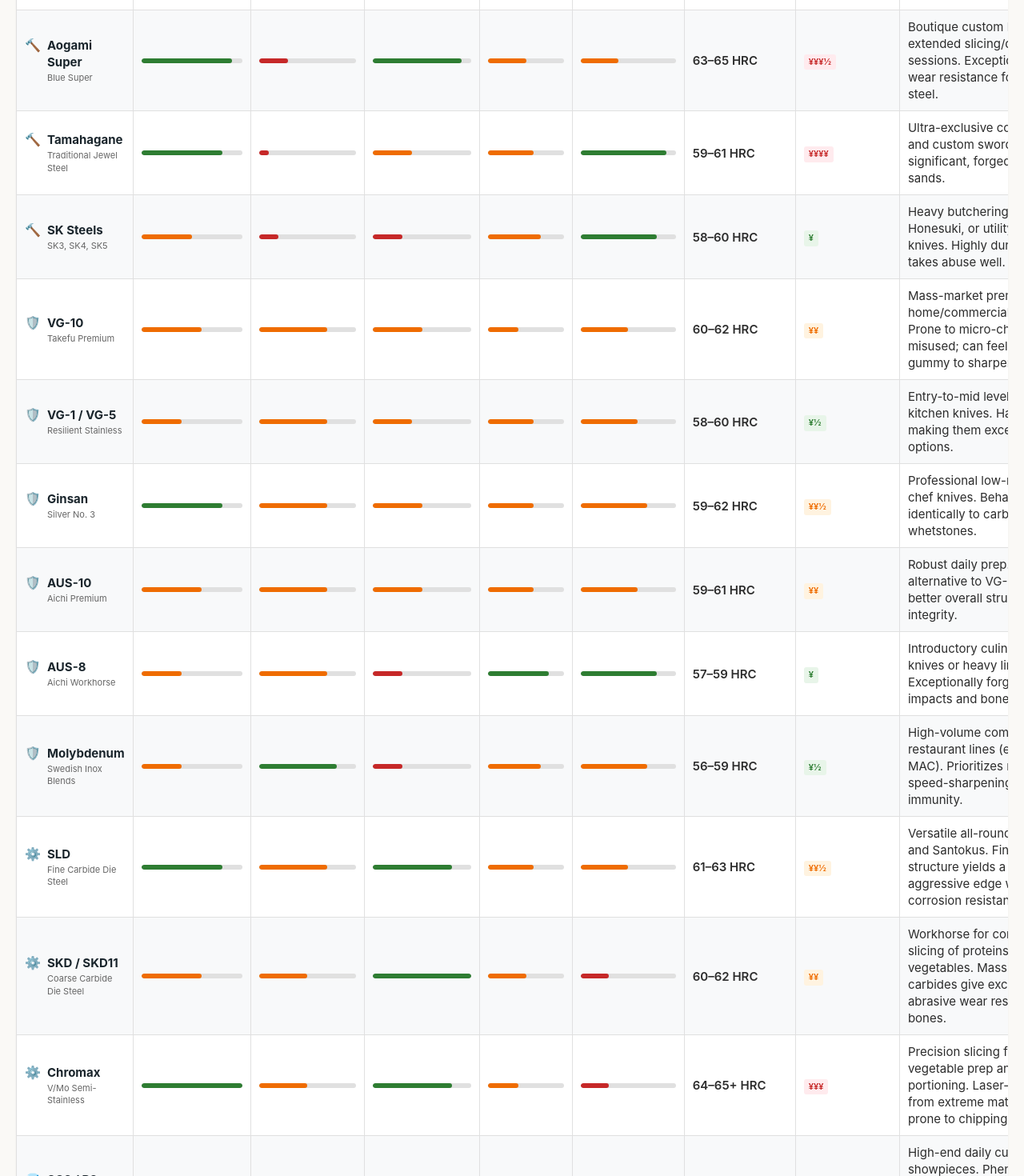
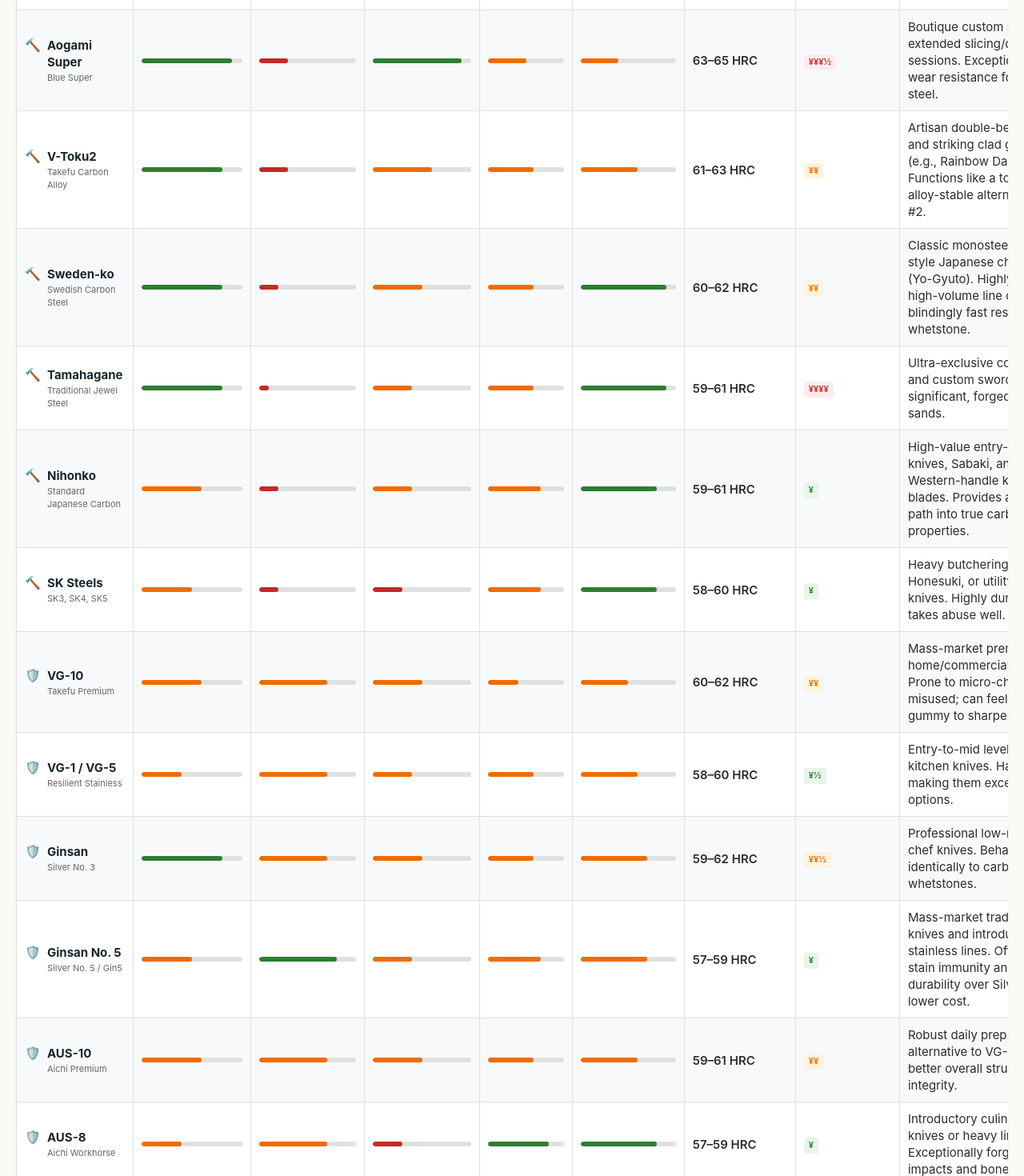
Before and after one commit to friendofdog/japan-knife, a React (Vite) app: page / in a window 1280 px wide. Shown: the part 860-2330 px from the top of the page at 80% size. Built offline with nearby package versions, Linux system fonts and the light colour scheme.

Commit message:
Add more steel types

```diff
--- a/src/data/steels.js
+++ b/src/data/steels.js
@@ -78,6 +78,32 @@
     use: 'Boutique custom knives for extended slicing/dicing sessions. Exceptional peak wear resistance for a carbon steel.',
   },
   {
+    name: 'V-Toku2',
+    sub: 'Takefu Carbon Alloy',
+    category: 'high-carbon',
+    maxSharpness: 8,
+    corrosionRes: 3,
+    edgeRetention: 6,
+    toughness: 6,
+    easeOfSharp: 6,
+    maxHardness: { val: 62.5, label: '61–63 HRC' },
+    value: 5,
+    use: 'Artisan double-bevel knives and striking clad geometries (e.g., Rainbow Damascus). Functions like a tougher, more alloy-stable alternative to Blue #2.',
+  },
+  {
+    name: 'Sweden-ko',
+    sub: 'Swedish Carbon Steel',
+    category: 'high-carbon',
+    maxSharpness: 8,
+    corrosionRes: 2,
+    edgeRetention: 5,
+    toughness: 6,
+    easeOfSharp: 9,
+    maxHardness: { val: 61, label: '60–62 HRC' },
+    value: 5,
+    use: 'Classic monosteel Western-style Japanese chef knives (Yo-Gyuto). Highly favored by high-volume line cooks for its blindingly fast response on a whetstone.',
+  },
+  {
     name: 'Tamahagane',
     sub: 'Traditional Jewel Steel',
     category: 'high-carbon',
@@ -89,6 +115,19 @@
     maxHardness: { val: 60, label: '59–61 HRC' },
     value: 1,
     use: 'Ultra-exclusive collector pieces and custom swords. Culturally significant, forged from iron sands.',
+  },
+  {
+    name: 'Nihonko',
+    sub: 'Standard Japanese Carbon',
+    category: 'high-carbon',
+    maxSharpness: 6,
+    corrosionRes: 2,
+    edgeRetention: 4,
+    toughness: 7,
+    easeOfSharp: 8,
+    maxHardness: { val: 59.5, label: '59–61 HRC' },
+    value: 7,
+    use: 'High-value entry-level butcher knives, Sabaki, and classic Western-handle kitchen utility blades. Provides an affordable path into true carbon steel properties.',
   },
   {
     name: 'SK Steels',
@@ -141,6 +180,19 @@
     maxHardness: { val: 60.5, label: '59–62 HRC' },
     value: 4,
     use: 'Professional low-maintenance chef knives. Behave almost identically to carbon steel on whetstones.',
+  },
+  {
+    name: 'Ginsan No. 5',
+    sub: 'Silver No. 5 / Gin5',
+    category: 'stainless',
+    maxSharpness: 5,
+    corrosionRes: 8,
+    edgeRetention: 4,
+    toughness: 7,
+    easeOfSharp: 7,
+    maxHardness: { val: 58, label: '57–59 HRC' },
+    value: 7,
+    use: 'Mass-market traditional style knives and introductory stainless lines. Offers superior stain immunity and structural durability over Silver #3 at a lower cost.',
   },
   {
     name: 'AUS-10',
```
